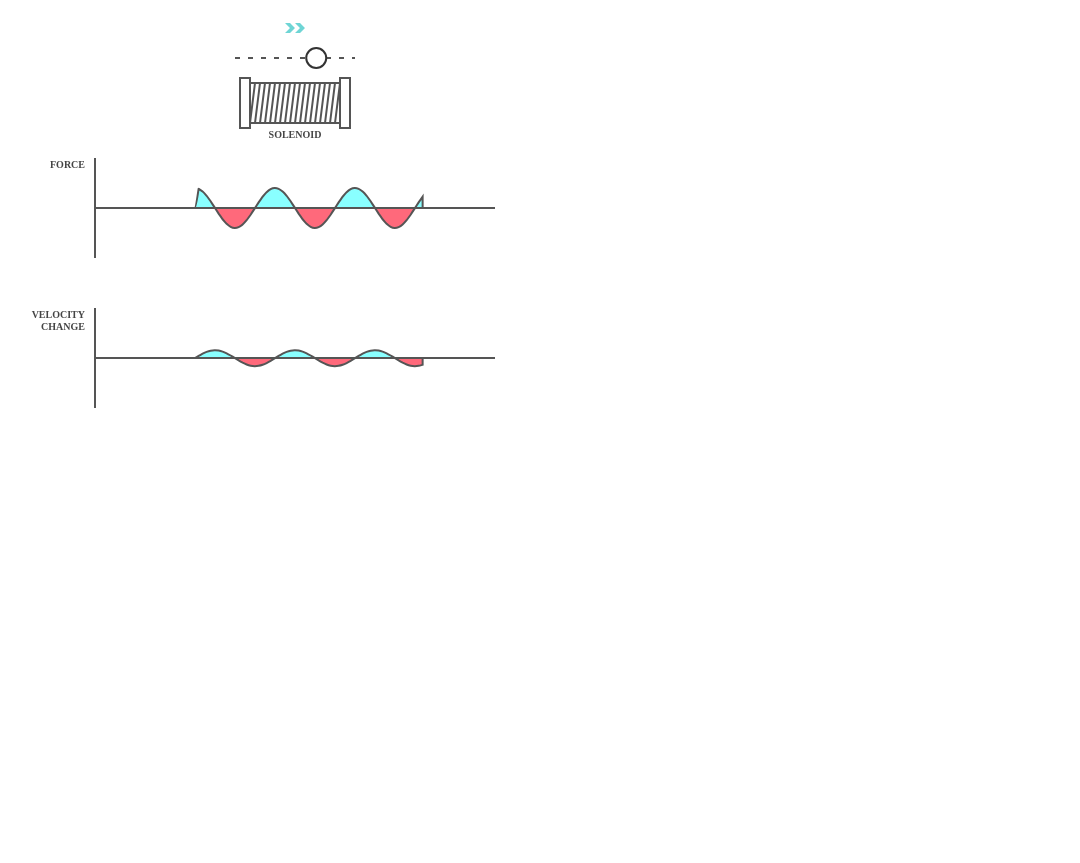
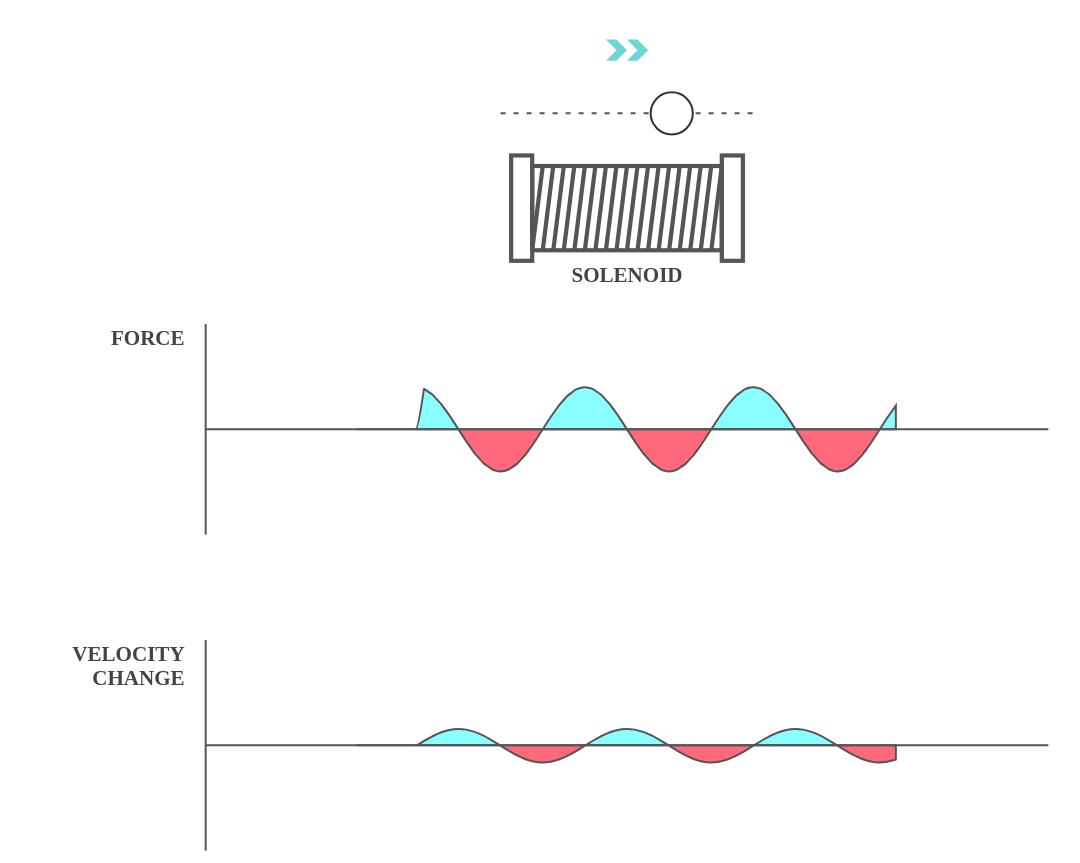
Before and after one commit to ErnWong/nzypt, a website: page magnetic-pendulum/velocity-modulation/index.html in a window 1280 px wide. Shown: the whole page, without its empty margins (13-1093 px from the left). Before the commit the page ends 800 px from the top, so only its background shows below. Drawn offline with Linux system fonts and the light colour scheme.

Commit message:
Auto resize svg

```diff
--- a/magnetic-pendulum/velocity-modulation/index.html
+++ b/magnetic-pendulum/velocity-modulation/index.html
@@ -42,10 +42,14 @@
       fill: #ff697b;
       stroke: darkred;
     }
+    svg {
+      width: 100%;
+      height: 100%;
+    }
   </style>
 </head>
 <body>
-  <svg width="600" height="400" viewBox="0 0 1200 800">
+  <svg viewBox="0 0 1200 800">
     <g transform="translate(600, 40)">
       <use
         class="solenoid"
```
